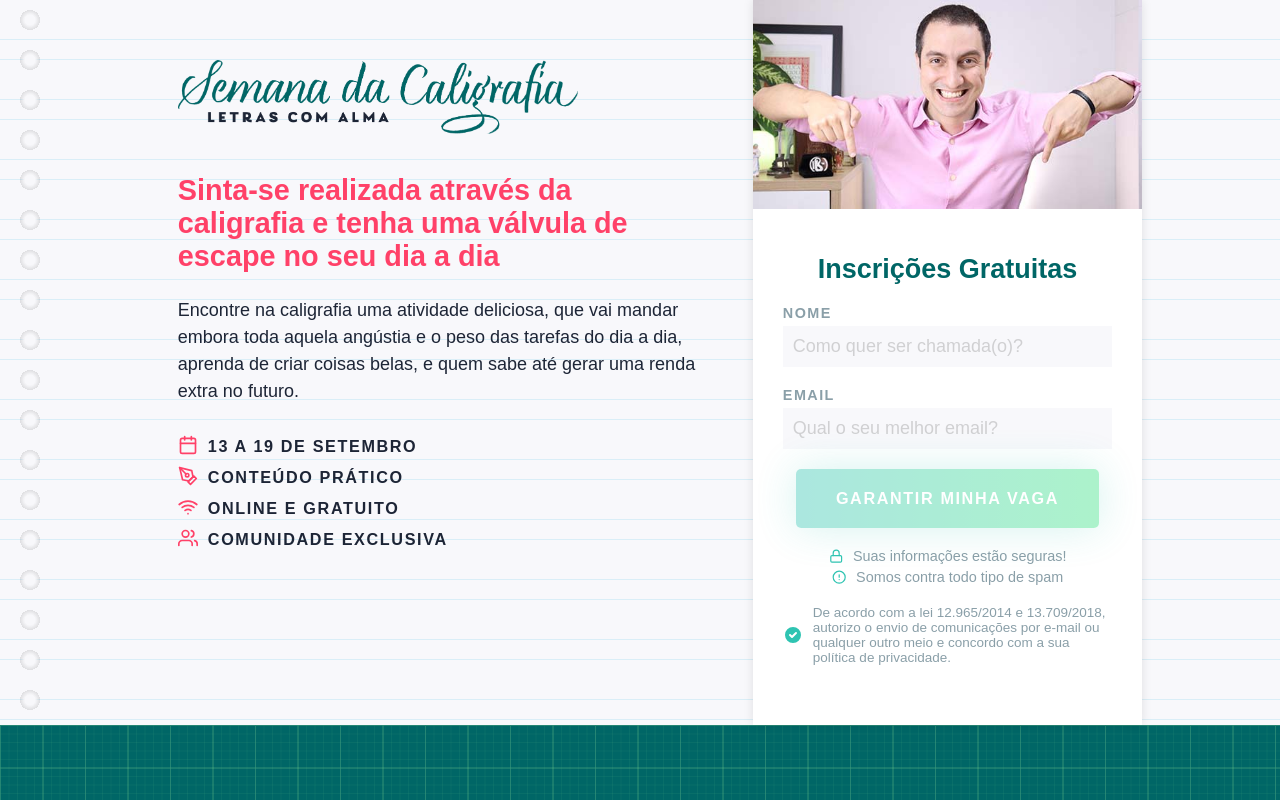
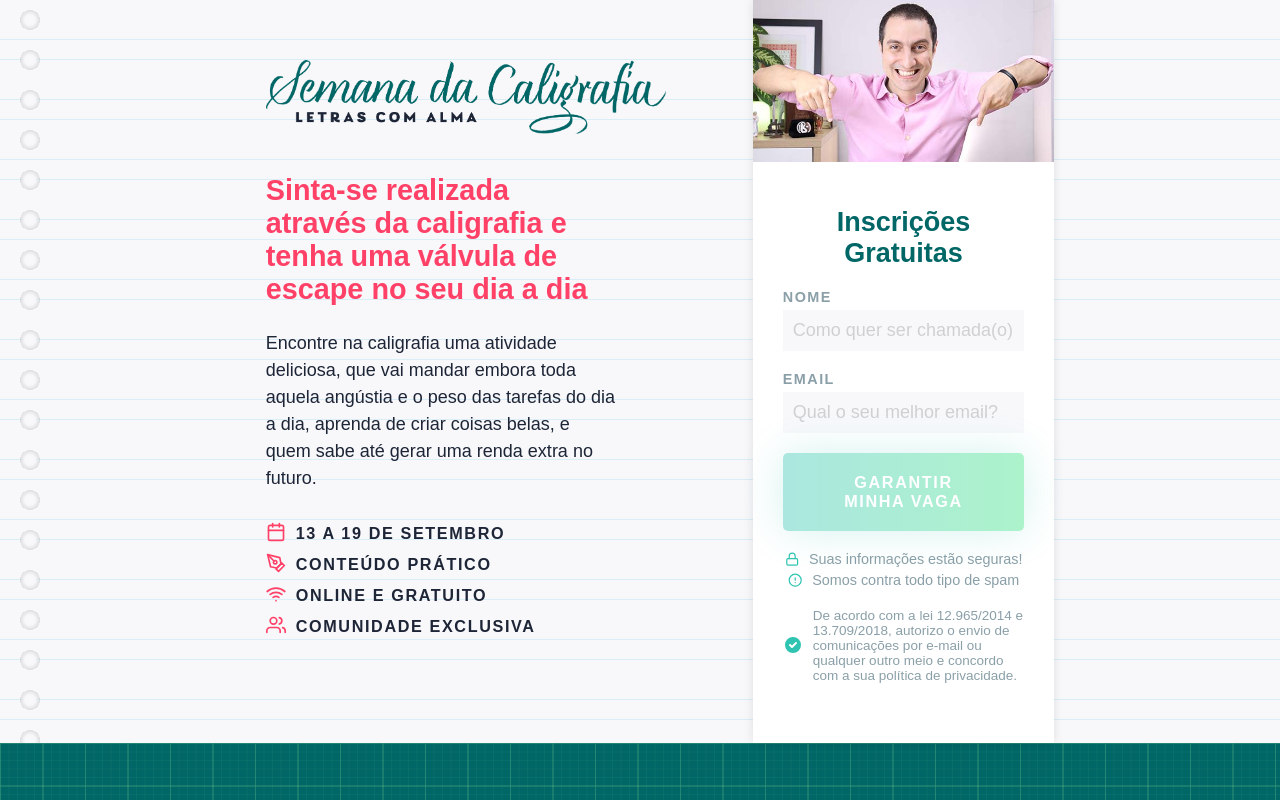
Before and after one commit to scodeler/semana-caligrafia, a Next.js app: page /inscricao in a window 1280 px wide. Shown: the top 800 px of the page. Built offline with nearby package versions, Linux system fonts and the light colour scheme; a web font is replaced by a local one.

Commit message:
feat: responsive adjustments

```diff
--- a/styles/_hero.scss
+++ b/styles/_hero.scss
@@ -46,8 +46,8 @@ $lineColor: rgba(106,187,222,.25);
   }
 
   @include grid-media($grid-xl){
-    @include grid-column(7);
-    @include grid-push(1);
+    @include grid-column(5);
+    @include grid-push(2);
   }
 
   @include grid-media($grid-sm){
@@ -127,8 +127,8 @@ $lineColor: rgba(106,187,222,.25);
   }
 
   @include grid-media($grid-xl){
-    @include grid-column(5);
-    @include grid-push(0);
+    @include grid-column(4);
+    @include grid-push(1);
   }
 
   @include grid-media($grid-sm){
--- a/styles/_subjects.scss
+++ b/styles/_subjects.scss
@@ -16,6 +16,11 @@
   margin-top: 0;
   margin-bottom: 0;
   padding: 0;
+
+  @include grid-media($grid-xl){
+    @include grid-column(6);
+    @include grid-push(4);
+  }
 
   @include grid-media($grid-sm){
     @include grid-column(8);
```
